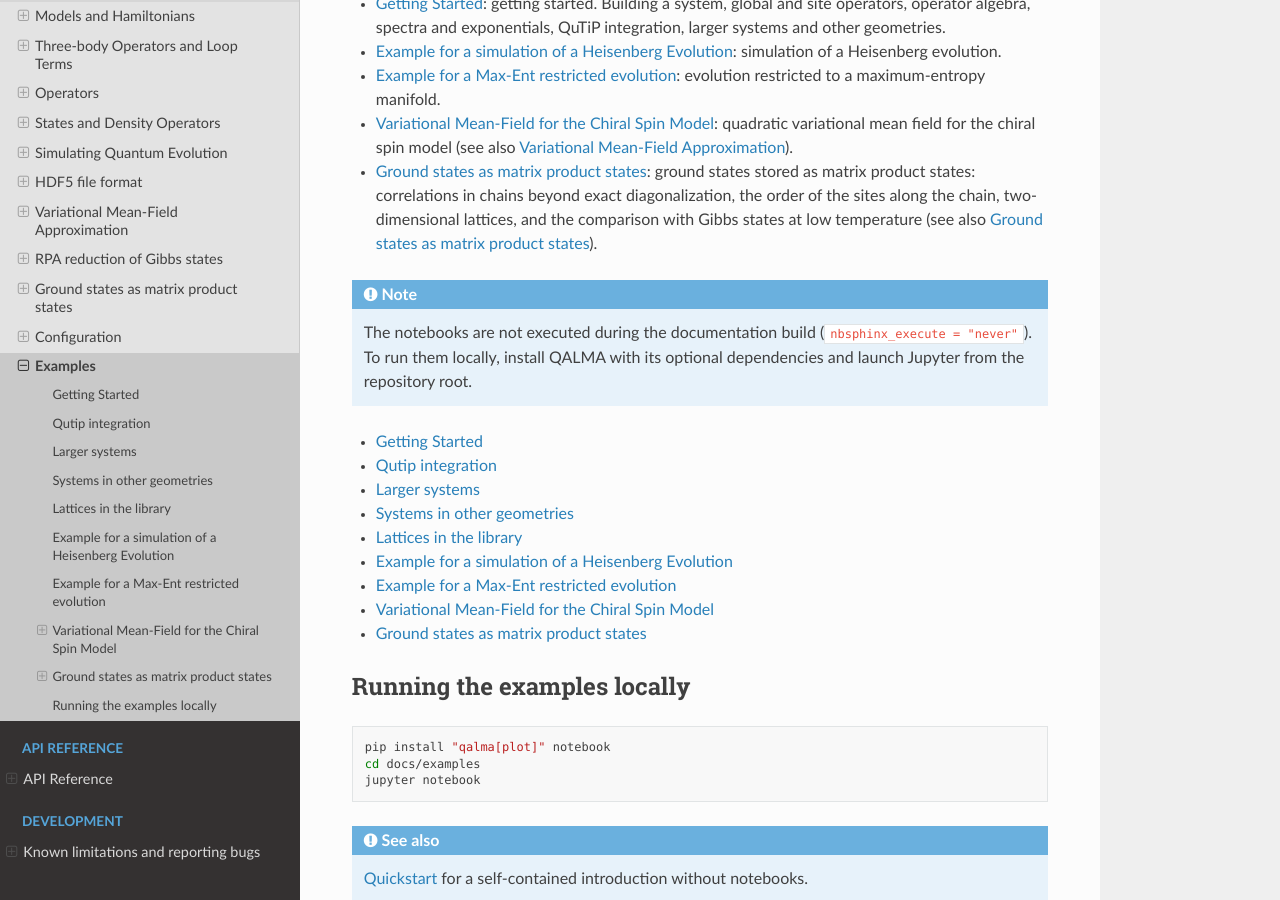
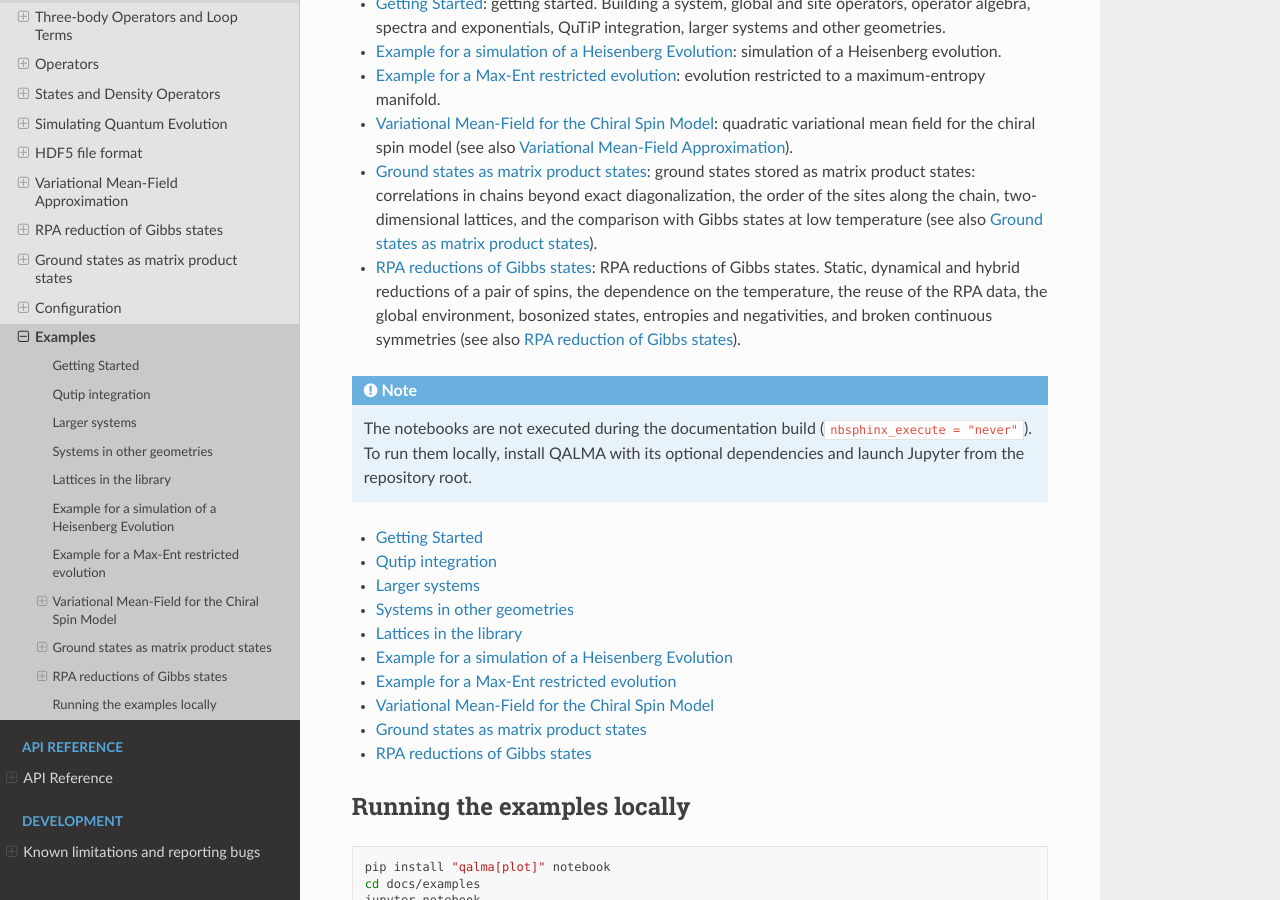
Before and after one commit to QILPCM-IFLP-CONICET/QALMA, a Sphinx documentation site: the page built from docs/user/examples.rst, in a window 1280 px wide and 900 px high, scrolled down 241 px. Built offline with Sphinx 7.4.7 and the Read the Docs theme 3.1.0, drawn with Linux system fonts in a browser that asks for light colours.

Commit message:
example rpa

```diff
--- a/docs/user/examples.rst
+++ b/docs/user/examples.rst
@@ -19,6 +19,11 @@ that demonstrate QALMA's main features:
   order of the sites along the chain, two-dimensional lattices, and the
   comparison with Gibbs states at low temperature (see also
   :doc:`mps_ground_state`).
+* :doc:`../examples/example_rpa`: RPA reductions of Gibbs states. Static,
+  dynamical and hybrid reductions of a pair of spins, the dependence on the
+  temperature, the reuse of the RPA data, the global environment, bosonized
+  states, entropies and negativities, and broken continuous symmetries (see
+  also :doc:`rpa`).
 
 .. note::
 
@@ -35,6 +40,7 @@ that demonstrate QALMA's main features:
    ../examples/example_maxent_evolution
    ../examples/example_chiral_variational_mf
    ../examples/example_mps_ground_state
+   ../examples/example_rpa
 
 Running the examples locally
 ----------------------------
--- a/docs/user/rpa.rst
+++ b/docs/user/rpa.rst
@@ -509,5 +509,5 @@ Limitations
 * The entropies and negativities of the full bosonization leave out the
   static (classical) modes.
 
-See also :doc:`meanfield_variational` and the API reference
-:doc:`/api/meanfield`.
+See also the notebook :doc:`/examples/example_rpa`, :doc:`meanfield_variational`
+and the API reference :doc:`/api/meanfield`.
```
Also changed, not shown: docs/examples/example_rpa.ipynb (added).
